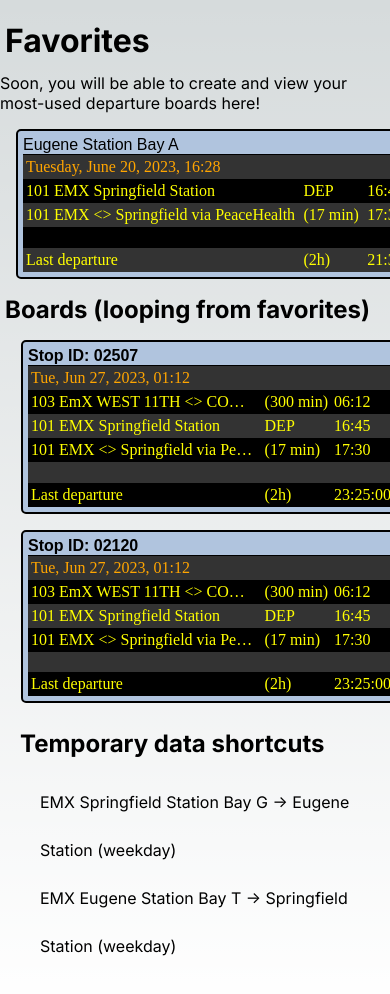
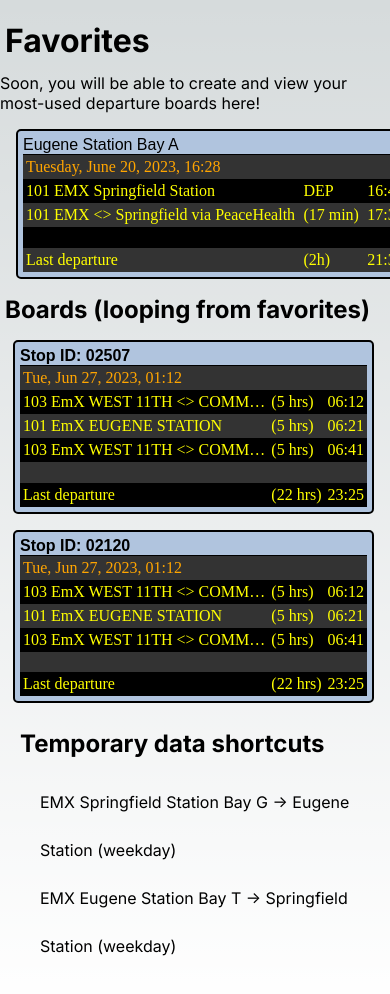
Before and after one commit to danimal-johnson/departure-board-app, a Next.js app: page /favorites in a window 390 px wide. Shown: the top 994 px of the page. Built offline with nearby package versions, Linux system fonts and the light colour scheme.

Commit message:
Remove dummy rows. Display static data. Fix display on small screens

```diff
--- a/components/MiniBoard/MiniBoard.module.css
+++ b/components/MiniBoard/MiniBoard.module.css
@@ -8,11 +8,11 @@
 .card {
   border: 2px solid black;
   border-radius: 5px;
-  margin: 1rem;
+  margin: 1rem .5rem;
   padding: 5px 5px;
   background-color: lightsteelblue;
   font-family: Arial, sans-serif;
-  width: 100%;
+  width: 95%;
   max-width: 450px;
 }
 
--- a/components/MiniBoard/MiniBoard.tsx
+++ b/components/MiniBoard/MiniBoard.tsx
@@ -73,6 +73,7 @@
 
   // Fetch departure times.
   useEffect(() => {
+    setNextRows(getNextRows(3));
     if (calendarDate === "0") return;
     console.log(`Load stop #${stopId} times for ${calendarDate}`);
     // FIXME: Fetch today's departure times for this stop
@@ -111,8 +112,7 @@
     if (minutes === 0) return "(NOW)";
     if (minutes < 60) return `(${minutes} min)`;
     if (minutes < 120) return `(${1}h ${minutes - 60}m)`;
-    if (minutes < 180) return `(${minutes / 60} hrs)`;
-    return `(${minutes} min)`;
+    return `(${Math.floor(minutes / 60)} hrs)`;
   }
 
   return (
@@ -132,21 +132,13 @@
           )
         })}
 
-        <div className={styles.headsign}>101 EMX Springfield Station</div>
-        <div className={styles.remain + styles.dep}>DEP</div>
-        <div className={styles.tod}>16:45</div>
-
-        <div className={styles.headsign}>101 EMX &lt;&gt; Springfield via PeaceHealth</div>
-        <div className={styles.remain}>(17 min)</div>
-        <div className={styles.tod}>17:30</div>
-
         <div className={styles.headsign}></div>
         <div className={styles.remain}></div>
         <div className={styles.tod}></div>
 
         <div className={styles.headsign}>Last departure</div>
-        <div className={styles.remain}>(2h)</div>
-        <div className={styles.tod}>{lastDeparture.departure_time}</div>
+        <div className={styles.remain}>{timeRemaining(lastDeparture.departure_time)}</div>
+        <div className={styles.tod}>{lastDeparture.departure_time.slice(0,5)}</div>
       </div>
     </div>
   )
```
